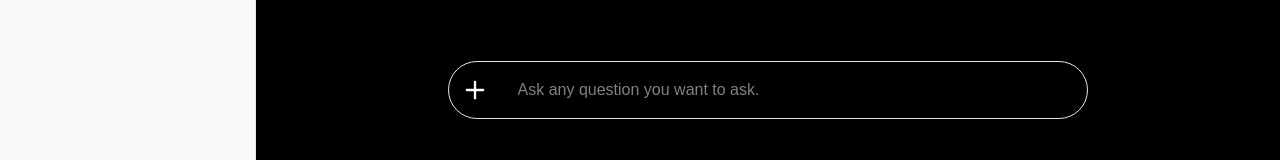
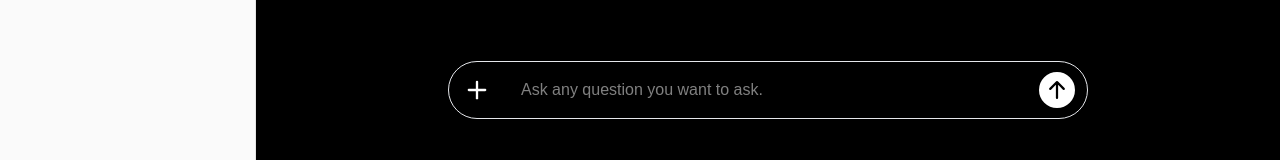
Before and after one commit to chandan1234-hub/Ganitam-Nirmoktra-MvP, a React app in the folder Frontend/: page /lets-start in a window 1280 px wide. Shown: the part 601-761 px from the top of the page. Built offline with nearby package versions, Linux system fonts and the light colour scheme; no server answers; the HTML template or start-up script is replaced by a standard one.

Commit message:
the search menu is ready

```diff
--- a/Frontend/src/features/LetsStart/LetsStart.page.jsx
+++ b/Frontend/src/features/LetsStart/LetsStart.page.jsx
@@ -1,7 +1,7 @@
 import './LetsStart.style.css'
 import { Link } from 'react-router'
 import { UserButton, useUser } from '@clerk/react'
-import react, { useRef } from 'react'
+import react, { useRef, useState } from 'react'
 import { useGSAP } from '@gsap/react'
 import gsap from 'gsap'
 import { useSmoothScroll } from '../../Hooks/useSmoothScroll'
@@ -15,8 +15,11 @@ import {
     Bot,
     BookOpen,
     Settings2,
+    Upload,
+    ImageIcon,
+    FileText,
 } from "lucide-react"
-
+import { BsArrowUpCircleFill } from "react-icons/bs";
 import {
     Collapsible,
     CollapsibleContent,
@@ -48,6 +51,7 @@ import {
     DropdownMenuTrigger,
     DropdownMenuLabel,
     DropdownMenuSeparator,
+    DropdownMenuGroup,
 } from "@/components/ui/dropdown-menu"
 
 import { Avatar, AvatarFallback, AvatarImage } from "@/components/ui/avatar"
@@ -312,12 +316,47 @@ const LetsStartpage = () => {
                     </div>
                     <div className={'search-bar w-[50%] rounded-full mx-auto border border-gray-200 bottom-20 fixed'}>
                         <form className="flex flex-row items-center">
+                            <DropdownMenu>
+                                <DropdownMenuTrigger asChild>
                                     <button
-                                className={'flex justify-start mx-2 items-center w-10 h-10 rounded-full focus:outline-none'}>
+                                        type="button"
+                                        className={'flex justify-start mx-2 items-center w-10 h-10 rounded-full focus:outline-none hover:bg-white/10 transition-colors duration-200'}
+                                    >
                                         <LuPlus className={'w-8 h-7 mx-auto'} />
                                     </button>
+                                </DropdownMenuTrigger>
+                                <DropdownMenuContent
+                                    side="top"
+                                    align="start"
+                                    sideOffset={12}
+                                    className="min-w-[180px] rounded-xl bg-zinc-900 border border-zinc-700 p-1 shadow-2xl"
+                                >
+                                    <DropdownMenuGroup>
+                                        <DropdownMenuLabel className="text-xs text-zinc-400 px-2 py-1.5">Attach</DropdownMenuLabel>
+                                        <DropdownMenuSeparator className="bg-zinc-700" />
+                                        <DropdownMenuItem className="flex items-center gap-3 px-3 py-2.5 rounded-lg text-white cursor-pointer hover:bg-white/10 focus:bg-white/10 transition-colors">
+                                            <Upload className="w-4 h-4 text-blue-400" />
+                                            <span>Upload</span>
+                                        </DropdownMenuItem>
+                                        <DropdownMenuItem className="flex items-center gap-3 px-3 py-2.5 rounded-lg text-white cursor-pointer hover:bg-white/10 focus:bg-white/10 transition-colors">
+                                            <ImageIcon className="w-4 h-4 text-emerald-400" />
+                                            <span>Image</span>
+                                        </DropdownMenuItem>
+                                        <DropdownMenuItem className="flex items-center gap-3 px-3 py-2.5 rounded-lg text-white cursor-pointer hover:bg-white/10 focus:bg-white/10 transition-colors">
+                                            <FileText className="w-4 h-4 text-amber-400" />
+                                            <span>File</span>
+                                        </DropdownMenuItem>
+                                    </DropdownMenuGroup>
+                                </DropdownMenuContent>
+                            </DropdownMenu>
                             <input type={'text'} id={''} placeholder={'Ask any question you want to ask.'}
                                 className={'w-full p-4 rounded-full outline-none text-white'} />
+                            <button
+                                type="submit"
+                                className="flex items-center justify-center mr-3 w-9 h-9 rounded-full text-white hover:text-blue-400 transition-colors duration-200 cursor-pointer flex-shrink-0"
+                            >
+                                <BsArrowUpCircleFill className="w-9 h-9" />
+                            </button>
                         </form>
                     </div>
                 </div>
```
Lines whose indentation alone changed are shown as unchanged.
